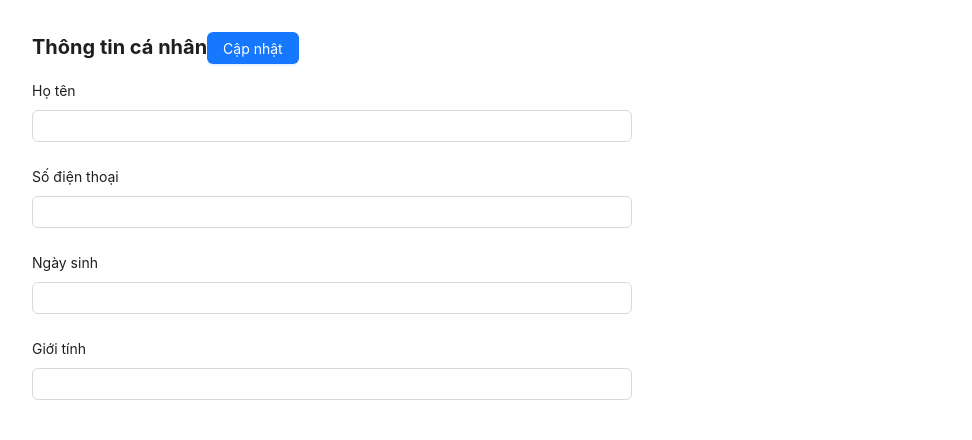
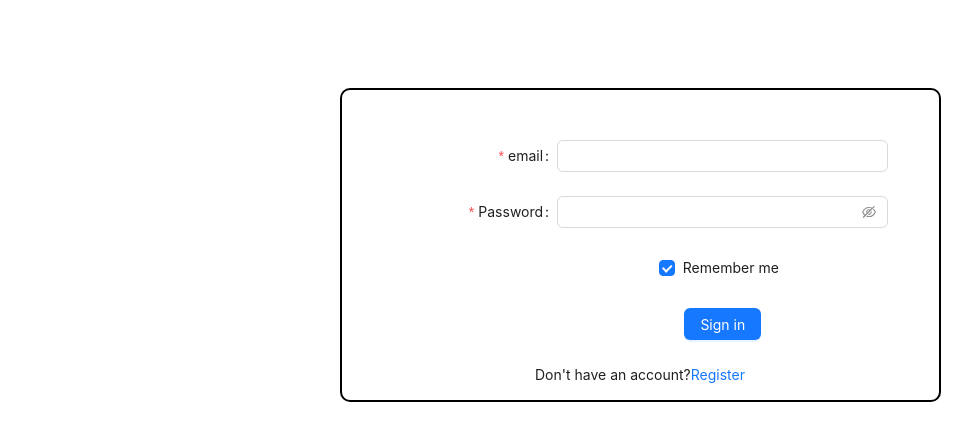
Before and after one commit to Thanh-Cong0602/Management-Document-Ver-2, a React (Vite) app: page / in a window 1280 px wide. Shown: the top 440 px of the page, without its empty margins (0-972 px from the left). Built offline with nearby package versions, Linux system fonts and the light colour scheme.

Commit message:
Completed

```diff
--- a/src/Api/Service/user.service.jsx
+++ b/src/Api/Service/user.service.jsx
@@ -4,3 +4,7 @@ import API from "../instance";
 export function login(endpoint, body) {
   return API.post(`${API_BASE.apiUrl}/${endpoint}`, body);
 }
+
+export function register(endpoint, body) {
+  return API.post(`${API_BASE.apiUrl}/${endpoint}`, body);
+}
--- a/src/App.jsx
+++ b/src/App.jsx
@@ -1,16 +1,16 @@
+/** @format */
 
 import "./App.css";
 
 import UpdateInforUser from "./Components/User/UpdateInforUser/UpdateInforUser";
-
+import LoginScreen from "./Components/LoginScreen/LoginScreen";
+import RegisterScreen from "./Components/RegisterScreen/RegisterScreen";
 function App() {
-
   return (
     <>
-      <UpdateInforUser />
+      <LoginScreen />
     </>
   );
-
 }
 
 export default App;
--- a/src/Components/LoginScreen/LoginScreen.jsx
+++ b/src/Components/LoginScreen/LoginScreen.jsx
@@ -13,11 +13,10 @@ function LoginScreen() {
   const navigate = useNavigate();
   const onFinish = (values) => {
     const body = {
-      email: values.username,
+      email: values.email,
       password: values.password,
     };
     login("user/login", body).then((res) => {
-      console.log(res);
       dispatch(setDataUser(res.data.data));
     });
   };
@@ -51,12 +50,12 @@ function LoginScreen() {
         autoComplete="off"
       >
         <Form.Item
-          label="Username"
-          name="username"
+          label="email"
+          name="email"
           rules={[
             {
               required: true,
-              message: "Please input your username!",
+              message: "Please input your email!",
             },
           ]}
         >
--- a/src/Components/RegisterScreen/RegisterScreen.jsx
+++ b/src/Components/RegisterScreen/RegisterScreen.jsx
@@ -1,6 +1,7 @@
 /** @format */
 import { Button, DatePicker, Form, Input, Select } from "antd";
 import "./RegisterScreen.css";
+import { register } from "../../Api/Service/user.service";
 const { Option } = Select;
 const config = {
   rules: [
@@ -13,14 +14,27 @@ const config = {
 };
 
 const onFinish = (values) => {
+  const body = {
+    email: values.email,
+    password: values.password,
+    name: values.name,
+    phone: "0963987948",
+    dob: values["date-picker"].format("DD/MM/YYYY"),
+    gender: true,
+    role: "user",
+  };
+  register("user/register", body).then((res) => {
+    console.log(res);
+  });
   console.log("Success:", values);
+  console.log("Success:", body);
 };
 const onFinishFailed = (errorInfo) => {
   console.log("Failed:", errorInfo);
 };
 const RegisterScreen = () => (
-  <div>
-    <p className="title">Đăng ký tài khoản</p>
+  <div style={{ textAlign: "center" }}>
+    <p className="title">Register Account</p>
     <Form
       name="basic"
       labelCol={{
```
